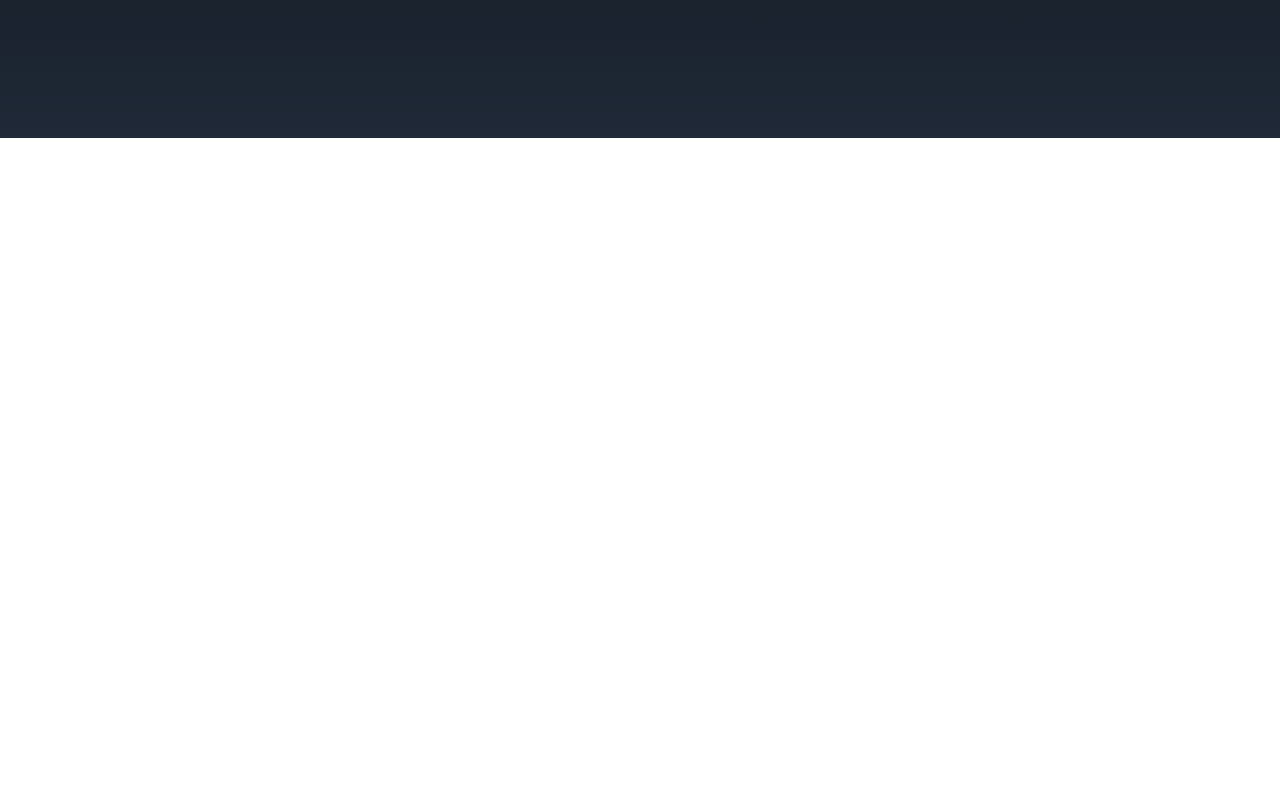
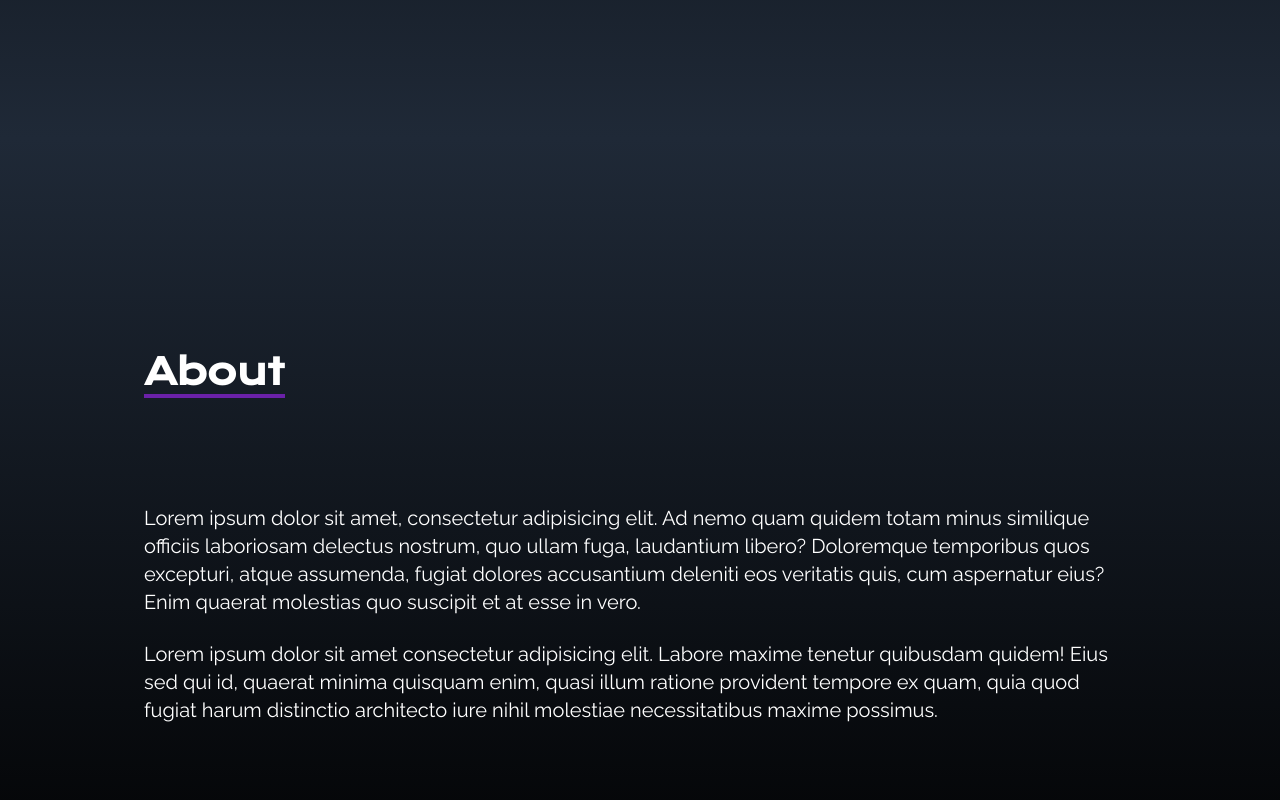
Before and after one commit to Arnaud293/Portfolio_Alt293, a React (Create React App) app: page / in a window 1280 px wide. Shown: the part 662-1462 px from the top of the page. Before the commit the page ends 840 px from the top, so only its background shows below. Built offline with nearby package versions, Linux system fonts and the light colour scheme.

Commit message:
add lorem about section

```diff
--- a/src/App.js
+++ b/src/App.js
@@ -1,4 +1,5 @@
 import React from 'react';
+import About from './components/About';
 import Home from './components/Home';
 import NavBar from './components/NavBar';
 import SocialLinks from './components/SocialLinks';
@@ -8,6 +9,7 @@
     <div>
       <NavBar />
       <Home />
+      <About />
 
       <SocialLinks />
     </div>
--- /dev/null
+++ b/src/components/About.jsx
@@ -0,0 +1,31 @@
+import React from "react";
+
+function About() {
+  return (
+    <div name="about" className="w-full h-screen bg-gradient-to-b from-gray-800 to-black text-white">
+      <div className="max-w-screen-lg p-4 mx-auto flex flex-col justify-center w-full h-full">
+            <div className="pb-8">
+            <p className="text-4xl font-bold font-signature inline border-b-4 border-purple-800">About</p>
+            </div>
+            <p className="text-xl mt-20">
+            Lorem ipsum dolor sit amet, consectetur adipisicing elit. Ad nemo quam
+            quidem totam minus similique officiis laboriosam delectus nostrum, quo
+            ullam fuga, laudantium libero? Doloremque temporibus quos excepturi,
+            atque assumenda, fugiat dolores accusantium deleniti eos veritatis
+            quis, cum aspernatur eius? Enim quaerat molestias quo suscipit et at
+            esse in vero.
+            </p>
+            <br />
+            <p className="text-xl">
+            Lorem ipsum dolor sit amet consectetur adipisicing elit. Labore maxime
+            tenetur quibusdam quidem! Eius sed qui id, quaerat minima quisquam
+            enim, quasi illum ratione provident tempore ex quam, quia quod fugiat
+            harum distinctio architecto iure nihil molestiae necessitatibus maxime
+            possimus.
+            </p>
+      </div>
+    </div>
+  );
+}
+
+export default About;
```
